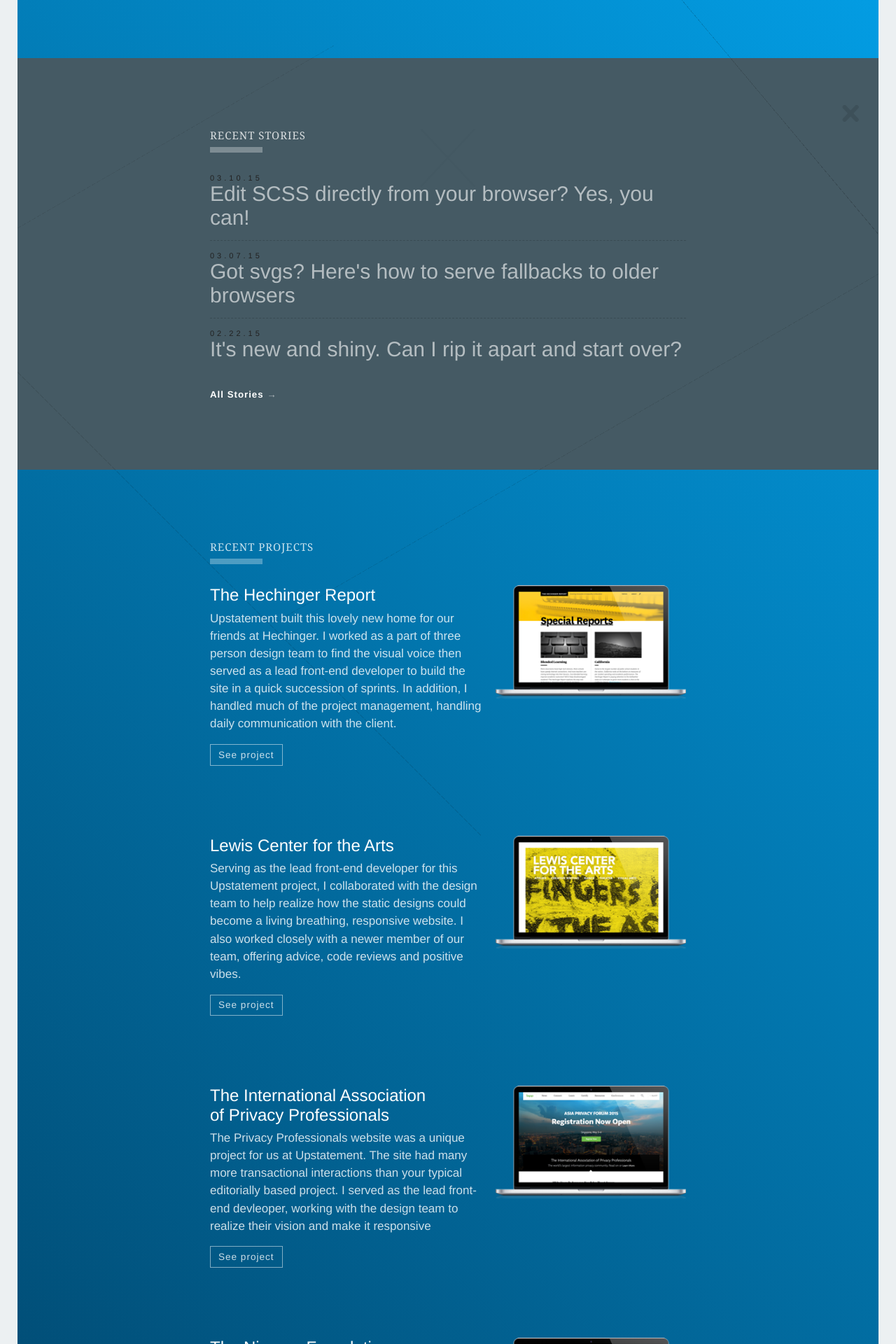
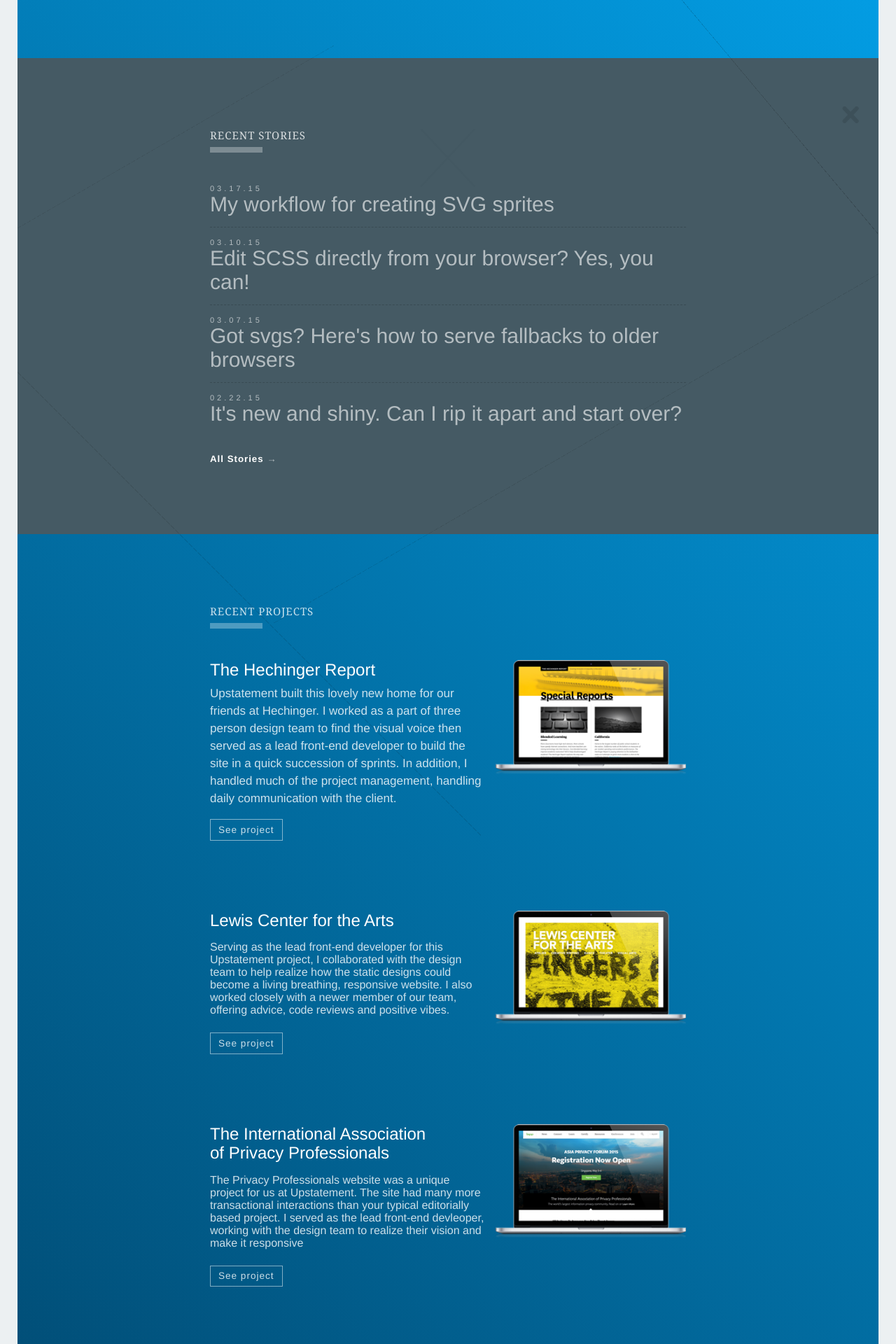
Before and after one commit to gcstaublin/gcstaublin.github.io, a Jekyll site: the page built from index.html, in a window 1280 px wide. Shown: the part 544-2464 px from the top of the page at 70% size. Built offline with Jekyll 4.4.1, drawn with Linux system fonts in a browser that asks for light colours; nearby versions of some CDN libraries; the list of posts is cut into pages by our own code.

Commit message:
Writing SVG workflow post.

```diff
--- a/index.html
+++ b/index.html
@@ -17,9 +17,9 @@ layout: default
 
   <div class="teases-mod">
     <div class="teases-mod--inner">
-      <h5 class="section-h">Recent Stories</h5>
+      <h5 class="section--h">Recent Stories</h5>
       <ul class="tease-items">
-        {% for post in site.posts limit: 3 %}
+        {% for post in site.posts limit: 5 %}
           <li class="tease-item">
             <article>
                <p class="tease-date">{{ post.date | date: "%m.%d.%y" }}</p>
@@ -30,8 +30,8 @@ layout: default
           </li> <!-- /tease-item -->
         {% endfor %}
       </ul> <!-- /tease-items -->
-      <h5 class="all-link">
-        <a class="archive-link" href="/archive/">All Stories</a>
+      <h5 class="archive-tease__h">
+        <a class="archive-tease__link" href="/archive/">All Stories</a>
       </h5>
     </div> <!-- /teases-mod--inner -->
 
@@ -42,77 +42,78 @@ layout: default
     <!-- Portfolio Grid -->
     <!-- ===================================== -->
     <div class="grid-mod">
+
       <div>
-          <h5 class="section-h">Recent Projects</h5>
+          <h5 class="section--h">Recent Projects</h5>
       </div>
 
         <div class="grid-items">
 
           <div class="grid-item">
-            <div class="grid-item-img">
+            <div class="grid-item__img">
                 <a target="_blank" href="http://hechingerreport.org/">
                     <img src="/static/img/hechinger_trans.png">
                 </a>
-            </div> <!-- /grid-item-img -->
+            </div> <!-- /grid-item__img -->
 
-            <div class="grid-item-content">
-              <h5 class="grid-item-h">
-                  <a class="grid-item-link" target="_blank" href="http://hechingerreport.org/">The Hechinger Report</a>
+            <div class="grid-item__content">
+              <h5 class="grid-item__h">
+                  <a class="grid-item__link" target="_blank" href="http://hechingerreport.org/">The Hechinger Report</a>
               </h5>
-              <p class="grid-item-text">Upstatement built this lovely new home for our friends at Hechinger. I worked as a part of three person design team to find the visual voice then served as a lead front-end developer to build the site in a quick succession of sprints. In addition, I handled much of the project management, handling daily communication with the client. </p>
-              <a class="grid-link" target="_blank" href="http://hechingerreport.org/">See project</a>
-            </div> <!-- /grid-item-content -->
+              <p class="grid-item__text">Upstatement built this lovely new home for our friends at Hechinger. I worked as a part of three person design team to find the visual voice then served as a lead front-end developer to build the site in a quick succession of sprints. In addition, I handled much of the project management, handling daily communication with the client. </p>
+              <a class="grid-item__link--highlight" target="_blank" href="http://hechingerreport.org/">See project</a>
+            </div> <!-- /grid-item__content -->
           </div> <!-- /grid-item -->
 
 
           <div class="grid-item">
-            <div class="grid-item-img">
+            <div class="grid-item__img">
               <a target="_blank" href="http://arts.princeton.edu/">
                 <img src="/static/img/lca_trans.png">
               </a>
-            </div> <!-- /grid-item-img -->
+            </div> <!-- /grid-item__img -->
 
-            <div class="grid-item-content">
-              <h5 class="grid-item-h">
-                  <a class="grid-item-link" target="_blank" href="http://arts.princeton.edu/">Lewis Center for the Arts</a>
+            <div class="grid-item__content">
+              <h5 class="grid-item__h">
+                  <a class="grid-item__link" target="_blank" href="http://arts.princeton.edu/">Lewis Center for the Arts</a>
               </h5>
               <p class="grid-item-text">Serving as the lead front-end developer for this Upstatement project, I collaborated with the design team to help realize how the static designs could become a living breathing, responsive website. I also worked closely with a newer member of our team, offering advice, code reviews and positive vibes.</p>
-              <a class="grid-link" target="_blank" href="http://arts.princeton.edu">See project</a>
-            </div> <!-- /grid-item-content -->
+              <a class="grid-item__link--highlight" target="_blank" href="http://arts.princeton.edu">See project</a>
+            </div> <!-- /grid-item__content -->
           </div> <!-- /grid-item -->
 
 
           <div class="grid-item">
-            <div class="grid-item-img">
+            <div class="grid-item__img">
               <a target="_blank" href="https://www.privacyassociation.org/">
                 <img src="/static/img/iapp_trans.png">
               </a>
-            </div> <!-- /grid-item-img -->
+            </div> <!-- /grid-item__img -->
 
-            <div class="grid-item-content">
-              <h5 class="grid-item-h">
-                <a class="grid-item-link" target="_blank" href="https://www.privacyassociation.org/">The International Association </br>of Privacy Professionals</a>
+            <div class="grid-item__content">
+              <h5 class="grid-item__h">
+                <a class="grid-item__link" target="_blank" href="https://www.privacyassociation.org/">The International Association </br>of Privacy Professionals</a>
               </h5>
               <p class="grid-item-text">The Privacy Professionals website was a unique project for us at Upstatement. The site had many more transactional interactions than your typical editorially based project. I served as the lead front-end devleoper, working with the design team to realize their vision and make it responsive</p>
-              <a class="grid-link" target="_blank" href="https://www.privacyassociation.org/">See project</a>
-            </div> <!-- /grid-item-content -->
+              <a class="grid-item__link--highlight" target="_blank" href="https://www.privacyassociation.org/">See project</a>
+            </div> <!-- /grid-item__content -->
           </div> <!-- /grid-item -->
 
 
           <div class="grid-item">
-            <div class="grid-item-img">
+            <div class="grid-item__img">
               <a target="_blank" href="http://niemanreports.org/">
                 <img src="/static/img/nieman_trans.png">
               </a>
-            </div> <!-- /grid-item-img -->
+            </div> <!-- /grid-item__img -->
 
-            <div class="grid-item-content">
-              <h5 class="grid-item-h">
-                <a class="grid-item-link" target="_blank" href="http://niemanreports.org/">The Nieman Foundation</a>
+            <div class="grid-item__content">
+              <h5 class="grid-item__h">
+                <a class="grid-item__link" target="_blank" href="http://niemanreports.org/">The Nieman Foundation</a>
               </h5>
               <p class="grid-item-text">The Nieman Foundation's new site is actually a set of three inter-related sites: Nieman Reports, Nieman Storyboard and the Foundation itself. I handled design and front end developemnt on this huge Upstatement endeavor.</p>
-              <a class="grid-link" target="_blank" href="http://niemanreports.org/">See project</a>
-            </div> <!-- /grid-item-content -->
+              <a class="grid-item__link--highlight" target="_blank" href="http://niemanreports.org/">See project</a>
+            </div> <!-- /grid-item__content -->
           </div> <!-- /grid-item -->
 
         </div> <!-- /grid-items -->
--- a/static/scss/_homepage.scss
+++ b/static/scss/_homepage.scss
@@ -90,10 +90,10 @@
 }
 
 
-.section-h {
+.section--h {
   @include display;
   position: relative;
-  margin: 0 auto 45px;
+  margin: 0 auto 60px;
   width: 100%;
   color: rgba(255, 255, 255, 0.8);
   font-size: 15px;
@@ -189,15 +189,16 @@
   margin: 0;
   font-size: 11px;
   letter-spacing: 4px;
+  color: rgba(255, 255, 255, 0.6);
 }
 
 
-.all-link {
+.archive-tease__h {
   margin-top: 40px;
   margin-bottom: 0;
 }
 
-.archive-link {
+.archive-tease__link {
   position: relative;
   text-decoration: none;
   color: #fff;
@@ -253,43 +254,24 @@
 }
 
 
-.grid-item-content {
-  // width: 65%;
-  // float: left;
-  // .grid-item:nth-child(2n+2) & {
-  //   float: left;
-  // }
-}
+.grid-item-content { }
 
-.grid-item-img {
+.grid-item__img {
   width: 40%;
   float: right;
   margin-left: 15px;
-
-  // .grid-item:nth-child(2n+2) & {
-  //   float: right;
-  //   margin-right: 0;
-  // }
-  // transition-property: transform;
-  // transition-delay: 0.3, 0.3s;
-  // transition-duration: 0.3s;
-
-  // &:hover {
-  //   transform: scale(1.1) rotate(-0.5deg);
-  //   transition-delay: 0s, 0.3s;
-  // }
 
   img { max-width: 100%; }
 }
 
 
-.grid-item-content {
+.grid-item__content {
   color: rgba(255, 255, 255, 0.8);
   font-family: $type-main;
 }
 
 
-.grid-item-h {
+.grid-item__h {
   margin: 0 0 7px;
   font-weight: $text-weight;
   font-size: 24px;
@@ -297,13 +279,13 @@
 }
 
 
-.grid-item-link,
-.grid-link {
+.grid-item__link,
+.grid-item__link--highlight {
   text-decoration: none;
   color: #fff;
 }
 
-.grid-link {
+.grid-item__link--highlight {
   display: inline-block;
   margin-top: 0.5em;
   padding: 0.5em 0.8em;
@@ -320,42 +302,9 @@
   }
 }
 
-.grid-item-text {
+.grid-item__text {
   margin: 0 0 10px;
   font-size: 17px;
   line-height: 1.475;
   font-weight: 400;
 }
-
-
-.grid-item-meta {
-  text-transform: uppercase;
-  font-size: 11px;
-  letter-spacing: 1px;
-}
-
-
-.grid-meta-items {
-  @include clearfix;
-  text-align: center;
-}
-
-
-.grid-meta-item {
-  display: inline-block;
-  margin-bottom: 10px;
-  margin-left: 3px;
-  padding: 3px 7px;
-  float: left;
-  background-color: rgba(0, 0, 0, 0.6);
-
-  &:first-child { margin-left: 0; }
-  &:last-child { margin-bottom: 0; }
-}
-
-
-// <ul class="grid-meta-items">
-//     <li class="grid-meta-item">Design</li>
-//     <li class="grid-meta-item">Front-end development</li>
-//     <li class="grid-meta-item">Responsive Strategy</li>
-// </ul>
--- a/static/scss/_page.scss
+++ b/static/scss/_page.scss
@@ -39,16 +39,16 @@
 
 
 .archive-meta {
-  margin: 0;
+  margin: 0 0 10px;
   @include text($tease-text-lt);
   letter-spacing: 1px;
 }
 
 
 .archive-h {
-  margin: 0 0 0.25em;
+  margin: 0 0 0.15em;
   font-size: 1.85em;
-  line-height: 1.25;
+  line-height: 1.05;
 }
 
 
@@ -65,9 +65,11 @@
   @include text;
   margin: 0;
   font-size: 1.15em;
-  line-height: 1.45;
+  line-height: 1.55;
   color: $tease-text;
   > p { margin: 0; }
+
+  > a { color: $accent-color; text-decoration: none; }
 
   // find a method of removing this within jekyll
   img { display: none; }
--- a/static/scss/_post.scss
+++ b/static/scss/_post.scss
@@ -70,6 +70,13 @@
     font-size: 0.75em;
   }
 
+  > p a {
+    // color: lighten($text-color, 15%);
+    color: $accent-color;
+    text-decoration: none;
+    &:hover { text-decoration: underline; }
+  }
+
 
   > h2 {
     margin-top: 2em;
--- a/static/scss/_variables.scss
+++ b/static/scss/_variables.scss
@@ -76,7 +76,8 @@ $primary-color-drk:   #455A64;
 $primary-color:       #607D8B;
 $primary-color-lt:  #CFD8DC;
 $primary-color-text:   #FFFFFF;
-$accent-color:        #FF5252;
+// $accent-color:        #FF5252;
+$accent-color:        #0288D1;
 $primary-text-color:   #212121;
 $secondary-text-color: #727272;
 $divider-color:       #B6B6B6;
```
Also changed, not shown: _posts/2015-03-17-svg-workflow.md (added, +54 -0 lines), static/css/screen-prefix.css, static/css/screen.css, 1 other file.
